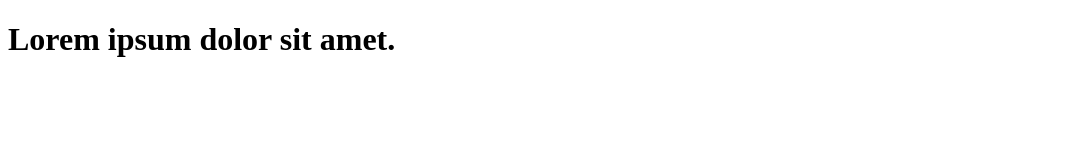
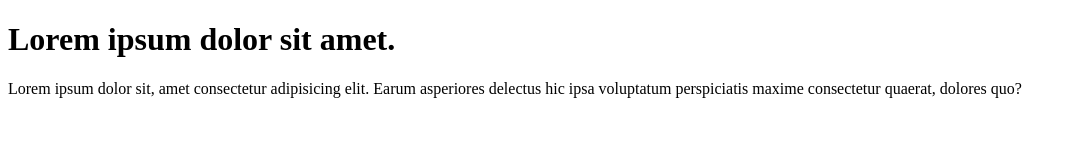
Before and after one commit to kshitij2212/snw-project, a plain HTML site: page index.html in a window 1280 px wide. Shown: the whole page, without its empty margins (0-1076 px from the left). Drawn offline with Linux system fonts and the light colour scheme.

Commit message:
added paragraph

```diff
--- a/index.html
+++ b/index.html
@@ -7,5 +7,6 @@
 </head>
 <body>
     <h1>Lorem ipsum dolor sit amet.</h1>
+    <p>Lorem ipsum dolor sit, amet consectetur adipisicing elit. Earum asperiores delectus hic ipsa voluptatum perspiciatis maxime consectetur quaerat, dolores quo?</p>
 </body>
 </html>
```
